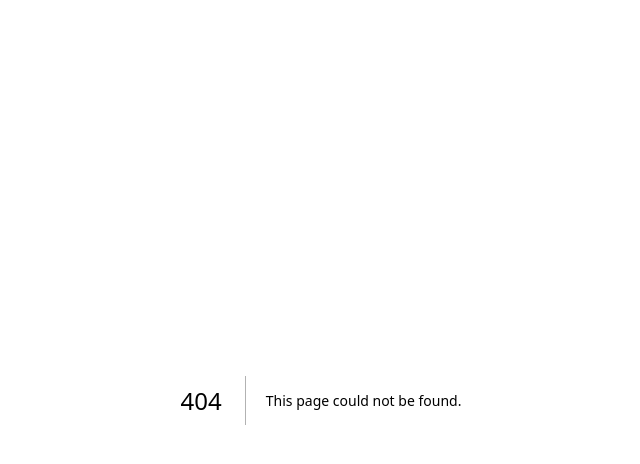
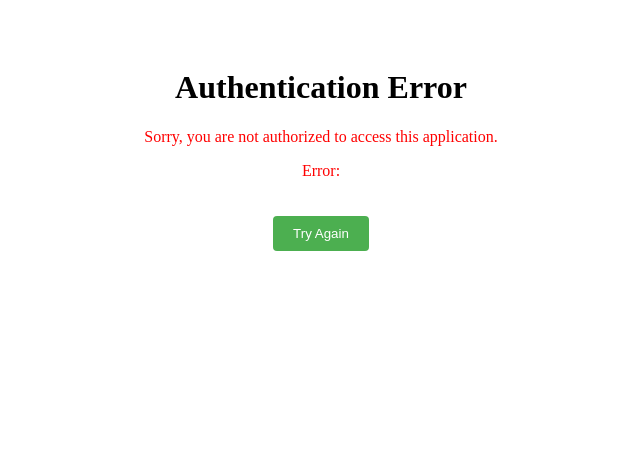
Before and after one commit to writer169/gittree, a Next.js app: page /auth/error in a window 1280 px wide. Before the commit this address had no page. Shown: the top 464 px of the page, without its empty margins (319-959 px from the left). Built offline with nearby package versions, Linux system fonts and the light colour scheme.

Commit message:
Create error.js

```diff
--- /dev/null
+++ b/pages/auth/error.js
@@ -0,0 +1,35 @@
+// pages/auth/error.js
+import { useRouter } from 'next/router';
+import Head from 'next/head';
+
+export default function Error() {
+  const router = useRouter();
+  const { error } = router.query;
+
+  return (
+    <div style={{ padding: "40px", textAlign: "center" }}>
+      <Head>
+        <title>Error - GitHub Repo Viewer</title>
+      </Head>
+      <h1>Authentication Error</h1>
+      <div style={{ marginTop: "20px", color: "red" }}>
+        <p>Sorry, you are not authorized to access this application.</p>
+        <p>Error: {error}</p>
+      </div>
+      <button
+        onClick={() => router.push('/api/auth/signin')}
+        style={{
+          marginTop: "20px",
+          padding: "10px 20px",
+          backgroundColor: "#4CAF50",
+          color: "white",
+          border: "none",
+          borderRadius: "4px",
+          cursor: "pointer",
+        }}
+      >
+        Try Again
+      </button>
+    </div>
+  );
+}
```
